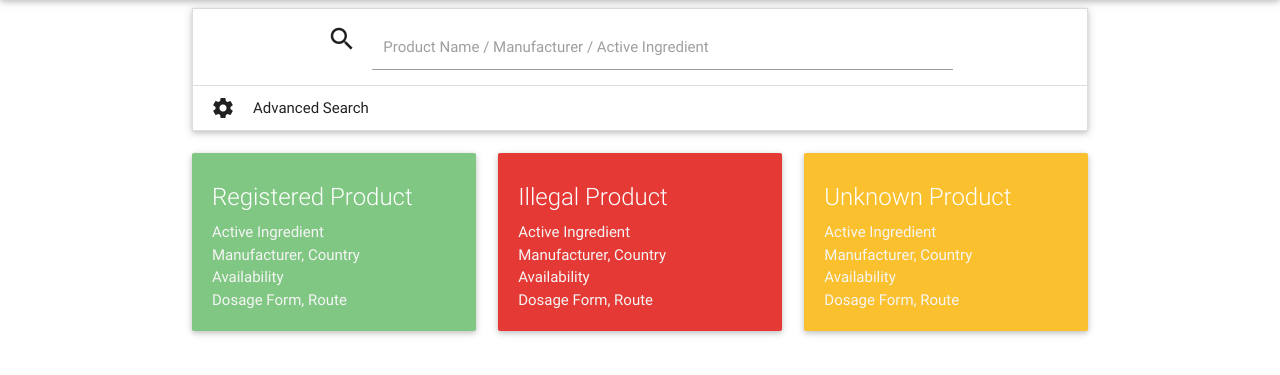
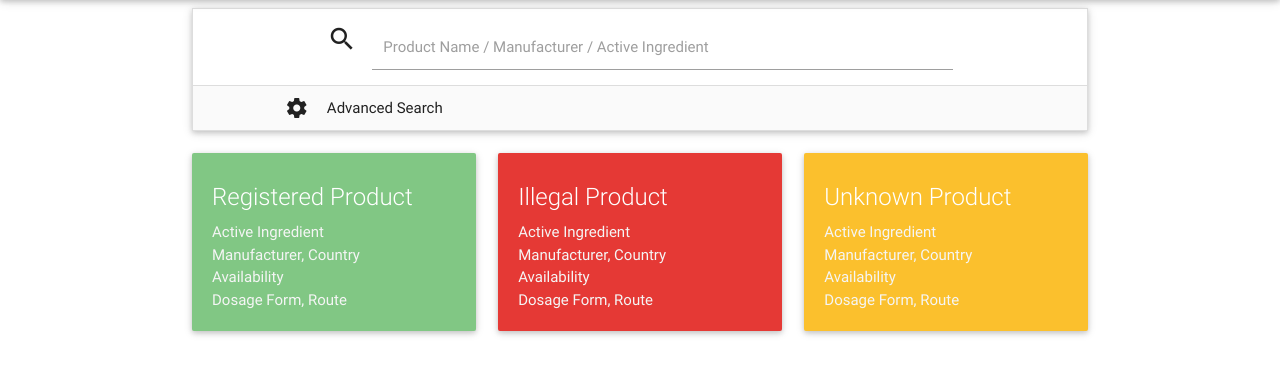
Before and after one commit to veniversum/hackathon-sg-2015, a Django app: page /medify/ in a window 1280 px wide. Shown: the part 64-439 px from the top of the page. Run offline with Django 3.2, Linux system fonts and the light colour scheme; some libraries are stand-ins or nearby versions.

Commit message:
Touch up UI

```diff
--- a/medify/templates/medify/index.html
+++ b/medify/templates/medify/index.html
@@ -15,10 +15,14 @@
             </div>
         </li>
         <li>
-            <div class="collapsible-header">
-                <span class="card-title grey-text text-darken-4">Advanced Search<i class="material-icons left">settings</i></span>
+            <div class="collapsible-header grey lighten-5">
+                <div class="row">
+                <div class="col s10 offset-s1">
+                    <span class="card-title grey-text text-darken-4">Advanced Search<i class="material-icons left">settings</i></span>
+                </div></div>
             </div>
-            <div class="collapsible-body row">
+            <div class="collapsible-body grey lighten-4">
+                <div class="row">
                 <div class="col s10 offset-s1">
                     <div class="row">
                         <div class="input-field col s4">
@@ -34,7 +38,7 @@
                             <label for="active_ingredient_advanced">Active Ingredients</label>
                         </div>
                     </div>
-                    <div class="row">
+                    <div class="row valign-wrapper">
                         <div class="input-field col s4">
                             <div class="select-wrapper">
                                 <select>
@@ -49,14 +53,15 @@
                         </div>
                         <!--TODO: Add date select-->
 
-                        <div class="input-field col s4">
+                        <div class="input-field col s5">
                             <input id="" type="text">
                             <label for=""></label>
                         </div>
-                        <div class="col s3 right">
-                            <a class="waves-effect waves-light btn" style="vertical-align:bottom"><i class="material-icons right">send</i>Submit</a>
+                        <div class="col s3 valign" style="padding:11px">
+                            <a class="waves-effect waves-light btn valign"><i class="material-icons right">send</i>Submit</a>
                         </div>
                     </div>
+                </div>
                 </div>
             </div>
         </li>
```
